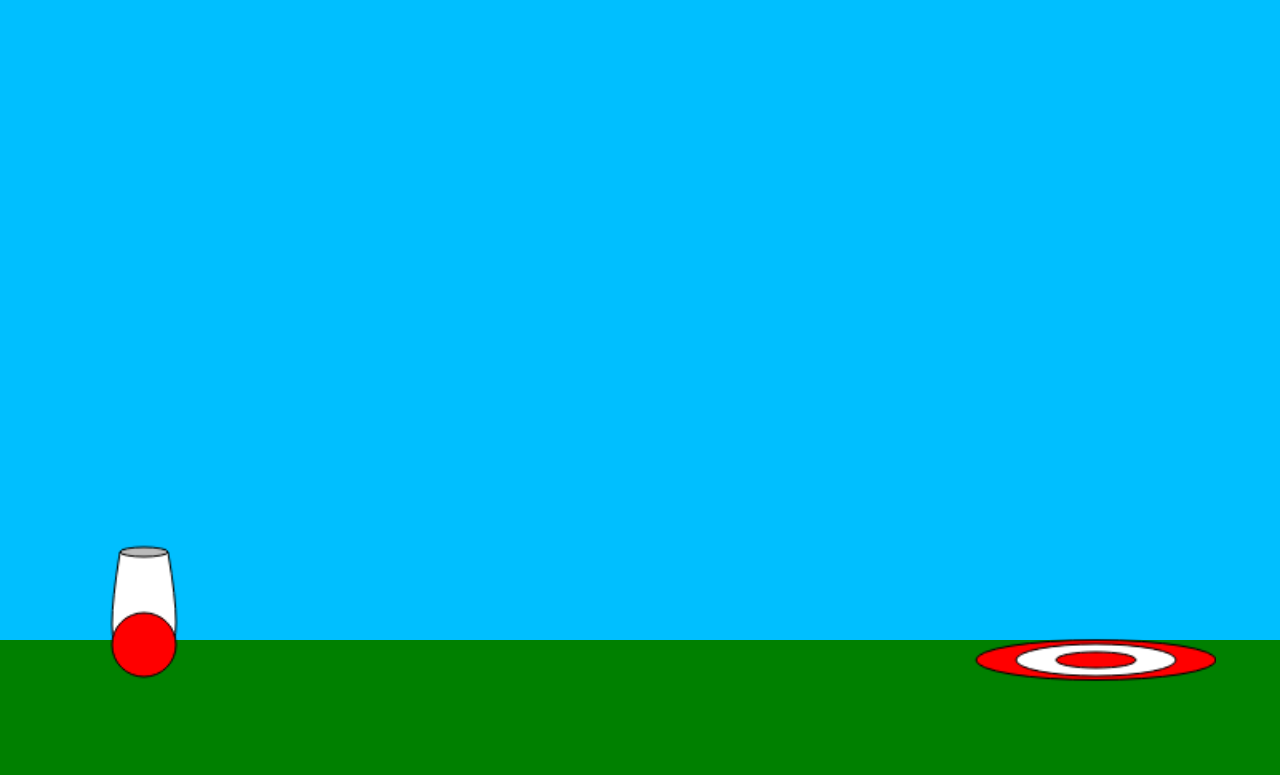
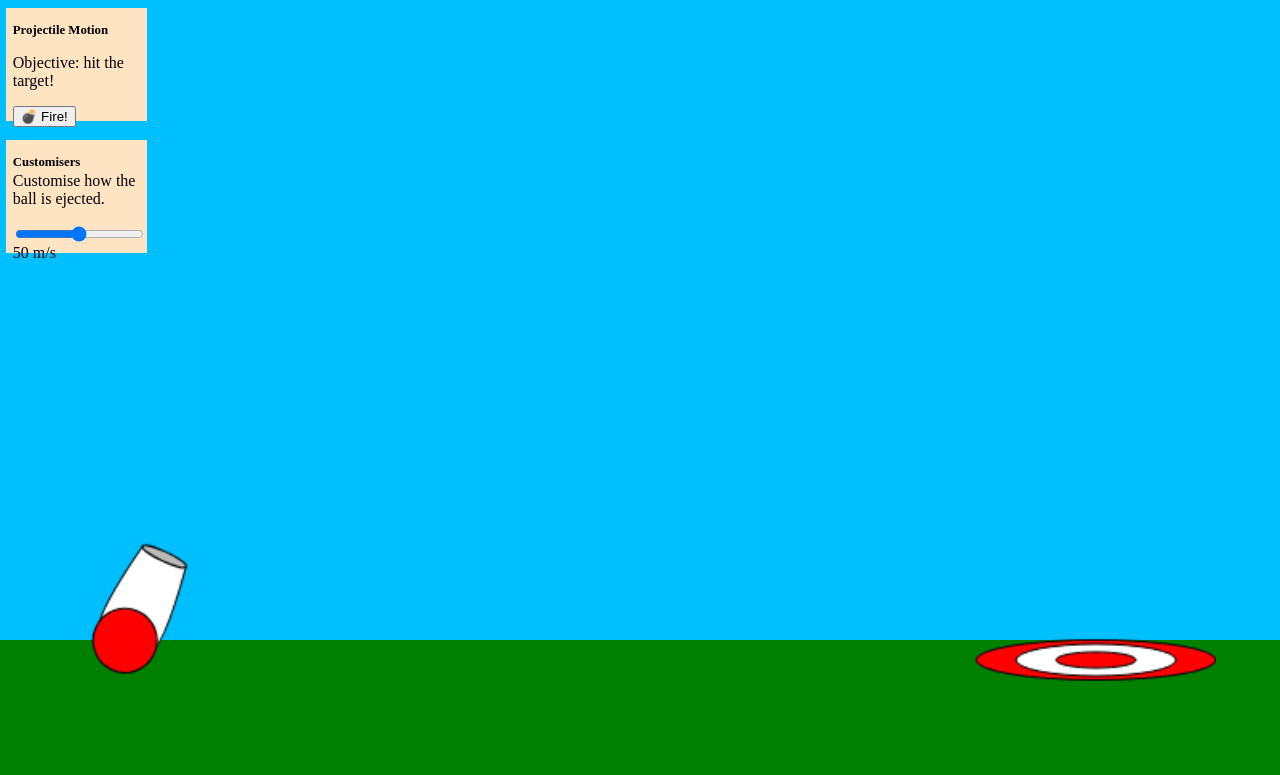
Before and after one commit to tactordev/shrink-projectile, a website: page src/index.html in a window 1280 px wide. Drawn offline with Linux system fonts and the light colour scheme.

Commit message:
[SIMULATION/Customisation] New sliders and info box for firing

```diff
--- a/src/index.html
+++ b/src/index.html
@@ -5,16 +5,37 @@
         <div style="background-color: green; width: 100%; height: 20vh;"></div>
     </div>
 
+    <!-- menu -->
+    <div style="position: fixed; top: 1vh; left: 0.5vw; padding: 0.5vw; width: 10vw; height: 12.5vh; background-color: bisque;">
+        <h1 style="font-size: 1vw;">Projectile Motion</h1>
+        <p>Objective: hit the target!</p>
+        <button>💣 Fire!</button>
+    </div>
+    <div style="position: fixed; top: 17.5vh; left: 0.5vw; padding: 0.5vw; width: 10vw; height: 12.5vh; background-color: bisque;">
+        <h1 style="font-size: 1vw;">Customisers</h1>
+        <p style="margin-top: -0.5vw;">Customise how the ball is ejected.</p>
+        <form>
+            <input type="range" name="initial speed" id="initial_speed" />
+            <label for="initial_speed" id="initial_speed_label">50 m/s</label>
+        </form>
+    </div>
+
+
     <!-- main objects -->
     <div style="display: flex; flex-direction: row; margin-top: 65vh; width: 100%; justify-content: space-between; margin-left: 5vw; margin-right: 5vw; z-index: 10;">
-        <canvas id="cannon" width="100" height="100" style="height: 20vh;">
-        </canvas>
-
-        <canvas id="target" width="200" height="150" style="height: 30vh; margin-top: 1.5vh;">
+        <canvas id="cannon" width="100" height="100" style="height: 20vh;"></canvas>
+        <canvas id="target" width="200" height="150" style="height: 30vh; margin-top: 1.5vh;"></canvas>
     </div>
 
 
     <script>
+        // firing configuration
+        const speedInput = document.getElementById("initial_speed");
+        const speedLabel = document.getElementById("initial_speed_label");
+        speedInput.addEventListener("input", (e) => { speedLabel.textContent = `${e.target.value} m/s`; });
+
+
+
         // create cannon
         var cannonCanvas = document.getElementById("cannon");
         var cannon = cannonCanvas.getContext("2d");
@@ -24,7 +45,7 @@
         const pcx = 50; // pivot cannon x
         const pcy = 50;
 
-        let cannonAngle = 0;
+        let cannonAngle = Math.PI * (25/180);
         let dragging = false;
 
         cannonCanvas.addEventListener("mousedown", (e) => { dragging = true; updateAngle(e); }); // begin drag
```
